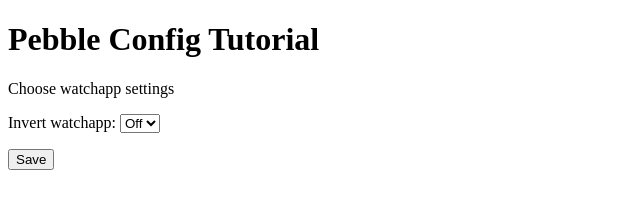
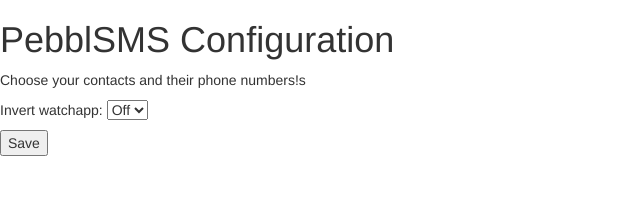
Before and after one commit to johncookson10/PebbleSMSConfig, a plain HTML site: page index.html in a window 1280 px wide. Shown: the whole page, without its empty margins (0-640 px from the left). Drawn offline with nearby package versions, Linux system fonts and the light colour scheme.

Commit message:
Update index.html

```diff
--- a/index.html
+++ b/index.html
@@ -2,11 +2,22 @@
 <!DOCTYPE html>
 <html>
   <head>
-    <title>SDKTut9 Configuration</title>
+    <title>PebbleSMS Configuration</title>
+
+    <!-- Latest compiled and minified CSS -->
+<link rel="stylesheet" href="https://maxcdn.bootstrapcdn.com/bootstrap/3.3.6/css/bootstrap.min.css" integrity="sha384-1q8mTJOASx8j1Au+a5WDVnPi2lkFfwwEAa8hDDdjZlpLegxhjVME1fgjWPGmkzs7" crossorigin="anonymous">
+
+<!-- Optional theme -->
+<link rel="stylesheet" href="https://maxcdn.bootstrapcdn.com/bootstrap/3.3.6/css/bootstrap-theme.min.css" integrity="sha384-fLW2N01lMqjakBkx3l/M9EahuwpSfeNvV63J5ezn3uZzapT0u7EYsXMjQV+0En5r" crossorigin="anonymous">
+
+<!-- Latest compiled and minified JavaScript -->
+<script src="https://maxcdn.bootstrapcdn.com/bootstrap/3.3.6/js/bootstrap.min.js" integrity="sha384-0mSbJDEHialfmuBBQP6A4Qrprq5OVfW37PRR3j5ELqxss1yVqOtnepnHVP9aJ7xS" crossorigin="anonymous"></script>
+
+
   </head>
   <body>
-    <h1>Pebble Config Tutorial</h1>
-    <p>Choose watchapp settings</p>
+    <h1>PebblSMS Configuration</h1>
+    <p>Choose your contacts and their phone numbers!s</p>
 
     <p>Invert watchapp:
     <select id="invert_select">
```
